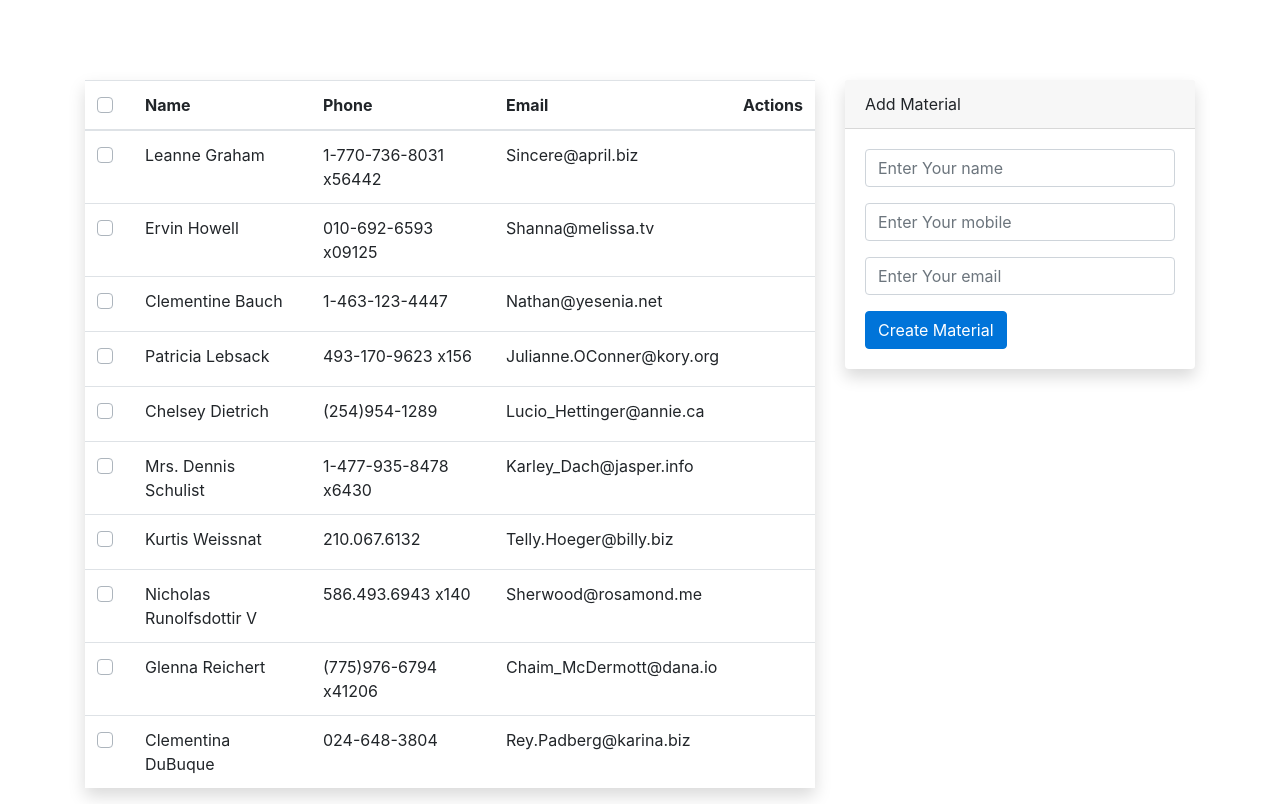
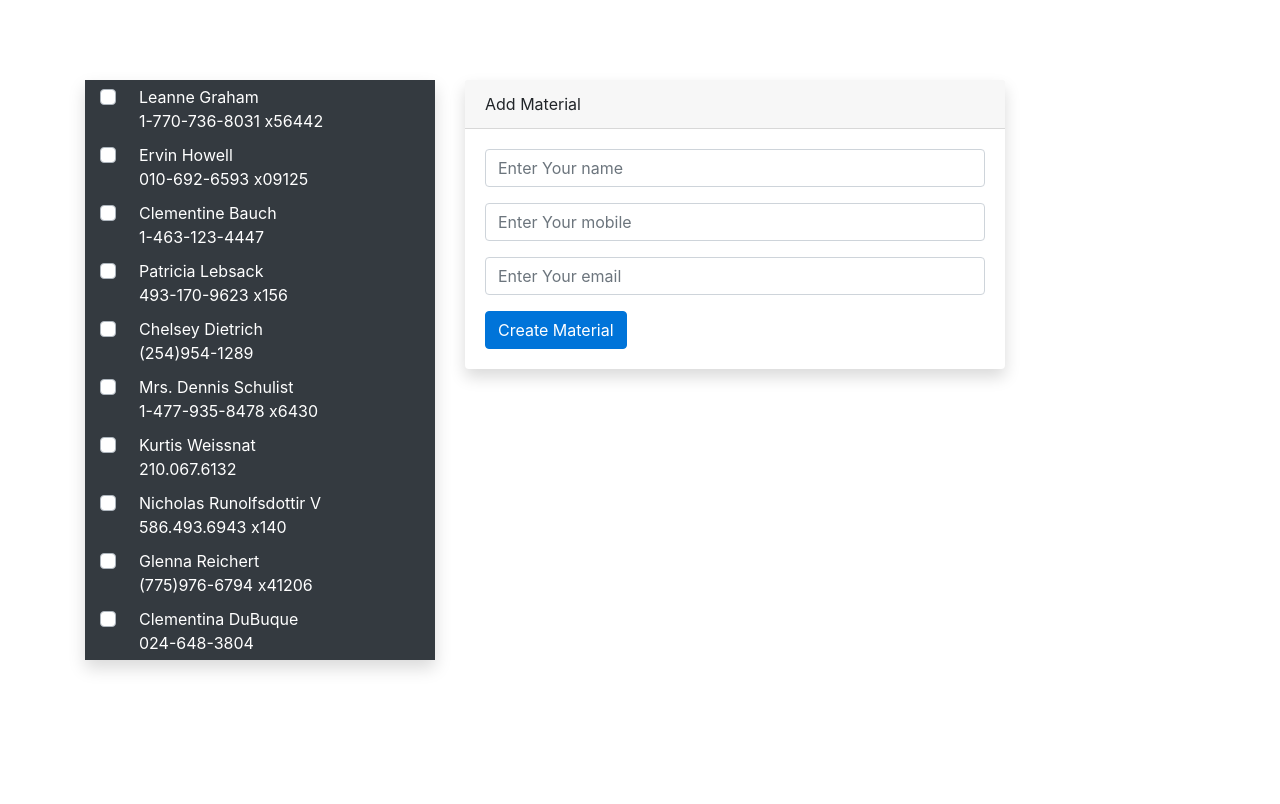
Before and after one commit to kushagra7/material-calculator, a React (Create React App) app: page / in a window 1280 px wide. Built offline with nearby package versions, Linux system fonts and the light colour scheme.

Commit message:
material card style

```diff
--- a/src/App.js
+++ b/src/App.js
@@ -14,13 +14,15 @@ function App() {
         <div className="App">
           <div class="container">
             <div class="row">
-              <div class="col-sm-8"><Materials /></div>
-              <div class="col-sm-4"><AddMaterial/></div>
+              <div class="col-sm-4"><Materials /></div>
+              <div class="col-sm-6"><AddMaterial/></div>
             </div>
             <div class='row'>
+            <div class="col-sm-4">
               <Switch>
                 <Route exact path='/contacts/edit/:id' component={EditMaterial} />
               </Switch>
+              </div>
             </div>
           </div>
         </div>
--- a/src/components/materials/EditMaterial.js
+++ b/src/components/materials/EditMaterial.js
@@ -38,7 +38,7 @@ const EditMaterial = () => {
 
     return (
         <div className='card border-0 shadow'>
-            <div className = "card-header">Edit Contact</div>
+            <div className = "card-header">Edit Material</div>
             <div className = "card-body">
             <form onSubmit={(e) => onUpdateContact(e)}>
                     <div className='form-group'>
--- a/src/components/materials/Material.js
+++ b/src/components/materials/Material.js
@@ -1,32 +1,40 @@
 import React from 'react'
 import '../../styles/App.scss';
 import { Link } from 'react-router-dom';
-import {deleteContact} from '../../redux/actions/materialAction';
-import {useDispatch} from 'react-redux';
+import { deleteContact } from '../../redux/actions/materialAction';
+import { useDispatch } from 'react-redux';
 
-const Material = ({material}) => {
+const Material = ({ material }) => {
     const dispatch = useDispatch();
     const { name, phone, email, id } = material;
     return (
-        <tr>
-            <td>
+        <div class="container bg-dark text-white">
+            <div class="row top-buffer" >
+                <div class="col-xs-2">
+                    <div class="col-sm-4">
                         <div className="custom-control custom-checkbox">
                             <input type="checkbox" className="custom-control-input" />
                             <label className="custom-control-label"></label>
                         </div>
-            </td>
-            <td>{name}</td>
-            <td>{phone}</td>
-            <td>{email}</td>
-            <td className="actions">
+                    </div>
+                </div>
+                <div class="col-xs-8">
+                    <div class="col-xs-12">{name}</div>
+                    <div class="col-xs-12">{phone}</div>
+                </div>
+                <div class="col-xs-2 ml-auto mr-3" id="actions">
                         <Link to={`/contacts/edit/${id}`}>
-                    <span className="material-icons mr-2" >edit</span>
+                            <span className="material-icons mr-2 icon-color">edit</span>
                         </Link>
-                    {/* <span
+                        <span
                             className="material-icons text-danger"
-                    onClick={()=>dispatch(deleteContact(id))}>  remove_circle</span> */}
-            </td>
-        </tr>
+                            onClick={() => dispatch(deleteContact(id))}>  remove_circle
+                        </span>
+                    </div>
+
+            </div>
+
+        </div>
     )
 }
 
--- a/src/components/materials/Materials.js
+++ b/src/components/materials/Materials.js
@@ -10,18 +10,6 @@ export default function Materials() {
         <div>
             <table class="table shadow">
                 <thead>
-                    <tr>
-                        <th scope="col">
-                            <div className="custom-control custom-checkbox">
-                                <input type="checkbox" className="custom-control-input" />
-                                <label className="custom-control-label"></label>
-                            </div>
-                        </th>
-                        <th>Name</th>
-                        <th>Phone</th>
-                        <th>Email</th>
-                        <th>Actions</th>
-                    </tr>
                 </thead>
                 <tbody>
                     {
--- a/src/styles/App.scss
+++ b/src/styles/App.scss
@@ -1,9 +1,11 @@
-.actions{
+#actions{
   opacity: 0;
-}
+  cursor: pointer;
 
-tr:hover .actions{
-  opacity: 1;
+  &:hover{
+    opacity: 1;
+    cursor: pointer;
+  }
 }
 
 tbody td a {
@@ -13,3 +15,12 @@ tbody td a {
       color: #111;
   }
 }
+
+.top-buffer {
+  padding-top:5px;
+  padding-bottom: 5px;
+}
+
+.icon-color{
+  color:#fbc02d;
+}
--- a/src/styles/index.scss
+++ b/src/styles/index.scss
@@ -1,6 +1,6 @@
 $theme-colors:(
   "primary":#0074d9,
-  "danger":#ff4136
+  "danger":#ff4136,
 );
 
 @import "~bootstrap/scss/bootstrap";
```
Lines whose indentation alone changed are shown as unchanged.
